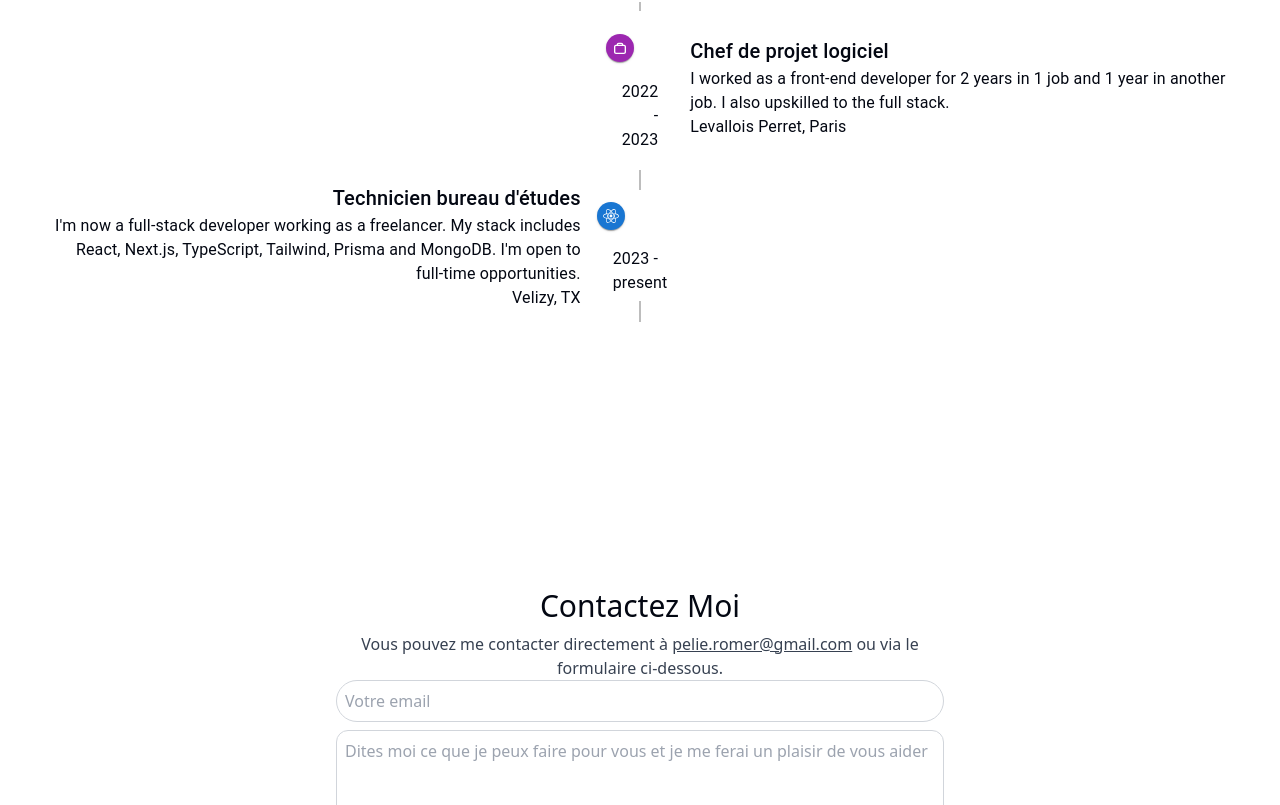
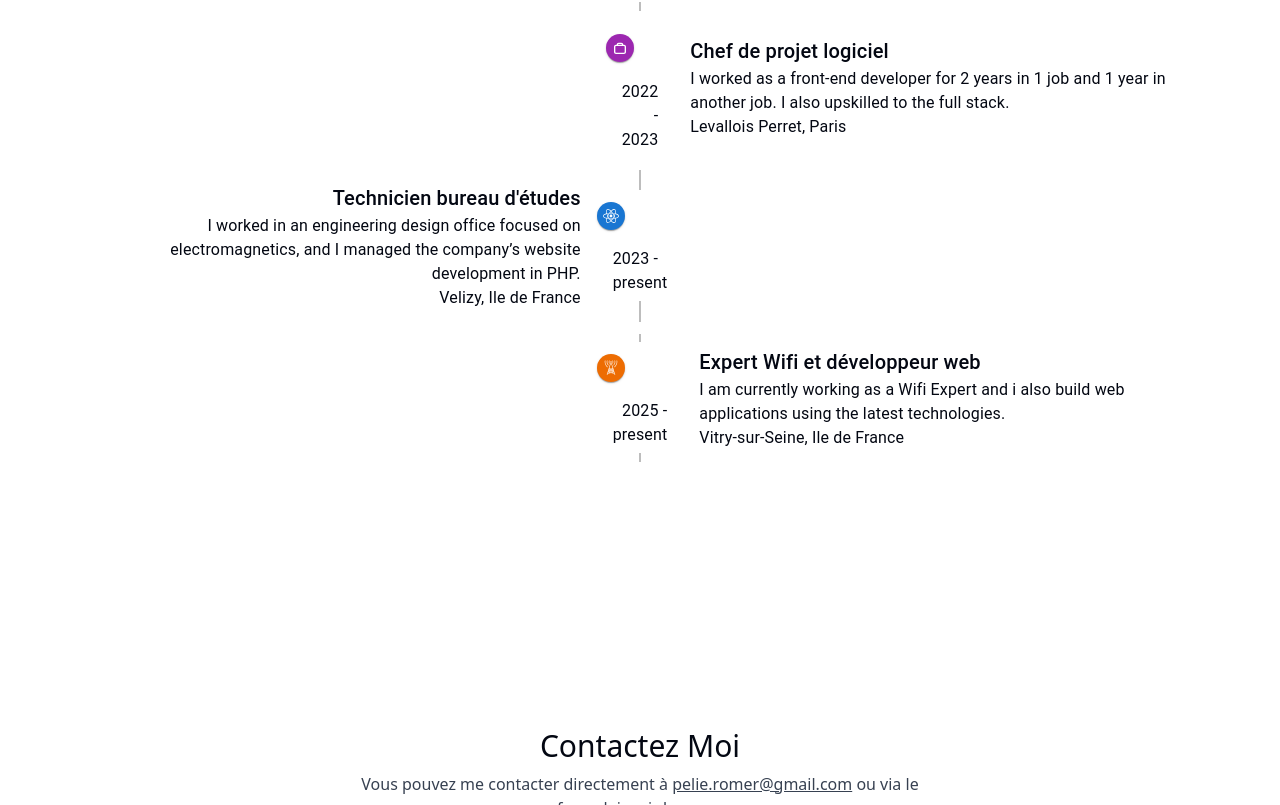
Before and after one commit to Pedriito/Portfolio, a Next.js app: page / in a window 1280 px wide. Shown: the part 1995-2800 px from the top of the page. Built offline with nearby package versions, Linux system fonts and the light colour scheme.

Commit message:
fix bug formulaire

```diff
--- a/components/contactform.tsx
+++ b/components/contactform.tsx
@@ -1,47 +1,93 @@
 import React from 'react';
 import { useForm, ValidationError } from '@formspree/react';
-import { FaPaperPlane } from 'react-icons/fa';
+import { FaPaperPlane, FaCheckCircle, FaExclamationTriangle, FaSpinner } from 'react-icons/fa';
 
 function ContactForm() {
     const [state, handleSubmit] = useForm("xqaelrar");
+
+    // Composant de feedback pour le succès
     if (state.succeeded) {
-        return <p>Merci de m'avoir contacté</p>;
+        return (
+            <div className="flex flex-col items-center justify-center p-8 bg-green-50 border border-green-200 rounded-2xl">
+                <FaCheckCircle className="text-4xl text-green-500 mb-4 animate-pulse" />
+                <h3 className="text-xl font-semibold text-green-800 mb-2">Message envoyé avec succès !</h3>
+                <p className="text-green-700 text-center">Merci de m'avoir contacté. Je vous répondrai dans les plus brefs délais.</p>
+                <button
+                    onClick={() => window.location.reload()}
+                    className="mt-4 px-6 py-2 bg-green-600 text-white rounded-full hover:bg-green-700 transition-colors"
+                >
+                    Envoyer un autre message
+                </button>
+            </div>
+        );
     }
+
+    // Composant de feedback pour les erreurs
+    const hasErrors = state.errors && Object.keys(state.errors).length > 0;
+
     return (
-        <form onSubmit={handleSubmit}
-        className="flex flex-col"
-        >
+        <div className="w-full max-w-md mx-auto">
+            {/* Feedback d'erreur globale */}
+            {hasErrors && (
+                <div className="mb-4 p-4 bg-red-50 border border-red-200 rounded-xl flex items-start gap-3">
+                    <FaExclamationTriangle className="text-red-500 mt-0.5 flex-shrink-0" />
+                    <div>
+                        <h4 className="text-red-800 font-medium mb-1">Erreur lors de l'envoi</h4>
+                        <p className="text-red-700 text-sm">Veuillez vérifier les champs et réessayer.</p>
+                    </div>
+                </div>
+            )}
+
+            <form onSubmit={handleSubmit} className="flex flex-col space-y-4">
                 <input
                     id="email"
                     type="email"
                     name="email"
                     placeholder='Votre email'
-                className="w-full p-2 border border-gray-300 rounded-full"
+                    className="w-full p-3 border border-gray-300 rounded-full focus:ring-2 focus:ring-gray-400 focus:border-transparent outline-none transition-all"
                     required
                 />
                 <ValidationError
                     prefix="Email"
                     field="email"
                     errors={state.errors}
+                    className="text-red-500 text-sm ml-4"
                 />
+
                 <textarea
                     id="message"
                     name="message"
                     rows={6}
                     placeholder='Dites moi ce que je peux faire pour vous et je me ferai un plaisir de vous aider'
-                className="w-full p-2 border border-gray-300 rounded-xl mb-2 mt-2"
+                    className="w-full p-3 border border-gray-300 rounded-xl focus:ring-2 focus:ring-gray-400 focus:border-transparent outline-none transition-all resize-none"
                     required
                 />
                 <ValidationError
                     prefix="Message"
                     field="message"
                     errors={state.errors}
+                    className="text-red-500 text-sm ml-4"
                 />
-            <button type="submit" disabled={state.submitting} className="group flex items-center justify-center gap-2 h-[3rem] w-[8rem] bg-gray-900 text-white rounded-full outline-none transition-all">
-                Envoyer{' '}
-                <FaPaperPlane className="text-xs opacity-70 transition-all group-hover:transition-all group-hover:translate-x-1 group-hover:-translate-y-1 focus:scale-[1.15] hover:scale-[1.15] active:scale-105" />{' '}
+
+                <button
+                    type="submit"
+                    disabled={state.submitting}
+                    className="group flex items-center justify-center gap-2 h-[3.5rem] w-full bg-gray-900 text-white rounded-full outline-none transition-all hover:bg-gray-800 focus:ring-2 focus:ring-gray-400 focus:ring-offset-2 disabled:opacity-70 disabled:cursor-not-allowed"
+                >
+                    {state.submitting ? (
+                        <>
+                            <FaSpinner className="animate-spin" />
+                            Envoi en cours...
+                        </>
+                    ) : (
+                        <>
+                            Envoyer le message{' '}
+                            <FaPaperPlane className="text-sm opacity-70 transition-all group-hover:translate-x-1 group-hover:-translate-y-1 group-focus:scale-110" />
+                        </>
+                    )}
                 </button>
             </form>
+        </div>
     );
 }
 
--- a/components/intro.tsx
+++ b/components/intro.tsx
@@ -83,9 +83,9 @@ export default function Intro () {
 
         />
         avec une expérience de
-        <span className='font-bold'> 3 ans </span> dans le développement web.
-        Spécialement avec
-        <span className='underline'> React JS</span>. Je vis en région
+        <span className='font-bold'> 5 ans </span> dans le développement web.
+        Spécialement avec {' '}
+        <span className='underline'>React JS</span>. Je vis en région
         Parisienne 🇫🇷
       </motion.h1>
 
--- a/lib/data.ts
+++ b/lib/data.ts
@@ -1,7 +1,9 @@
 import { color } from "framer-motion";
+import { title } from "process";
 import React from "react";
 import { CgWorkAlt } from "react-icons/cg";
 import { FaReact } from "react-icons/fa";
+import { GiRadioTower } from "react-icons/gi";
 import { LuGraduationCap } from "react-icons/lu";
 
 export const links = [
@@ -46,14 +48,24 @@ export const experiencesData = [
   },
   {
     title: "Technicien bureau d'études",
-    location: "Velizy, TX",
+    location: "Velizy, Ile de France",
     description:
-      "I'm now a full-stack developer working as a freelancer. My stack includes React, Next.js, TypeScript, Tailwind, Prisma and MongoDB. I'm open to full-time opportunities.",
+      "I worked in an engineering design office focused on electromagnetics, and I managed the company’s website development in PHP.",
     icon: React.createElement(FaReact),
     date: "2023 - present",
     color: "primary",
     position: "left",
   },
+  {
+    title: "Expert Wifi et développeur web",
+    location: "Vitry-sur-Seine, Ile de France",
+    description:
+    "I am currently working as a Wifi Expert and i also build web applications using the latest technologies.",
+    icon: React.createElement(GiRadioTower),
+    date: "2025 - present",
+    color: "warning",
+    position: "right",
+  }
 ] as const;
 
 
```
Lines whose indentation alone changed are shown as unchanged.
